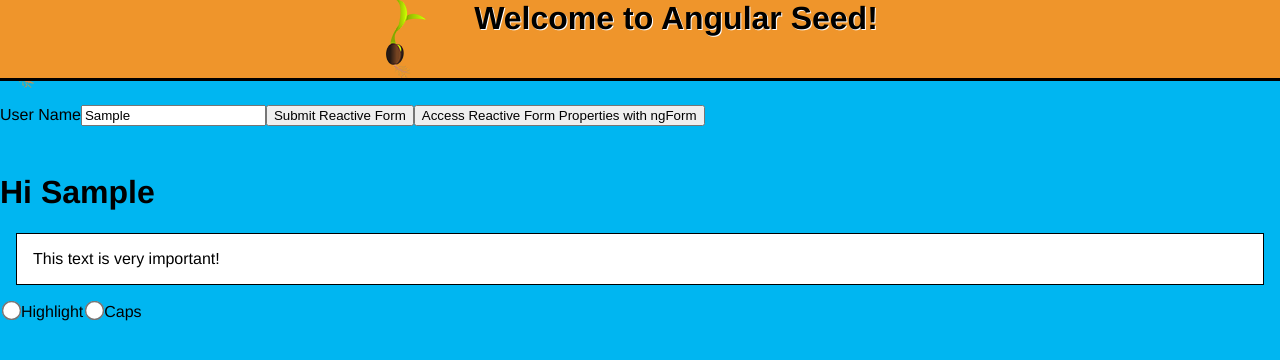
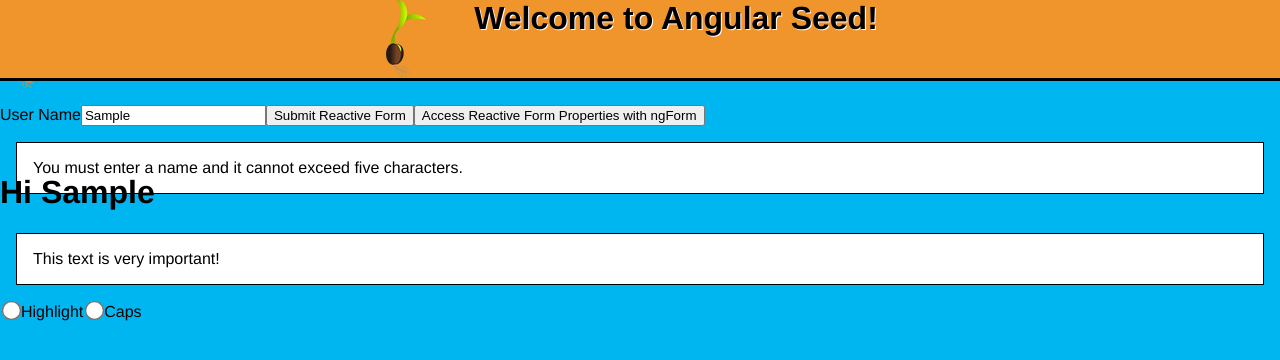
Before and after one commit to kevinruse/angular-v10-seed-code, an Angular app: page / in a window 1280 px wide. Both pictures are taken after typing "Sample" into the empty fields and a click on the button "Submit Reactive Form". Shown: the top 360 px of the page. Built offline with nearby package versions, Linux system fonts and the light colour scheme.

Commit message:
practice exercise validate a simple form

```diff
--- a/src/app/login/login.component.html
+++ b/src/app/login/login.component.html
@@ -19,5 +19,6 @@
     <button type="submit">Submit Reactive Form</button>
 
     <button (click)="log(nameForm)">Access Reactive Form Properties with ngForm</button>
+    <p *ngIf="!nameForm.controls['userName'].valid && nameForm.controls['userName'].touched">You must enter a name and it cannot exceed five characters.</p>
 </form>
 <h1>Hi {{ userName.value }}</h1>
--- a/src/app/login/login.component.ts
+++ b/src/app/login/login.component.ts
@@ -1,5 +1,5 @@
 import { Component, OnInit } from '@angular/core';
-import { FormBuilder, FormGroup} from '@angular/forms';
+import { FormBuilder, FormGroup, Validators } from '@angular/forms';
 
 @Component({
   selector: 'app-login',
@@ -13,10 +13,11 @@
 
   constructor(private formBuilder: FormBuilder) {
     this.nameForm = formBuilder.group({
-      'userName' : [null]
+      'userName' : [null, [Validators.required, Validators.maxLength(5)]]
     });
     this.userName = this.nameForm.controls['userName'];
   }
+
 
   onSubmit(formValues): void {
     console.log(formValues);
```
